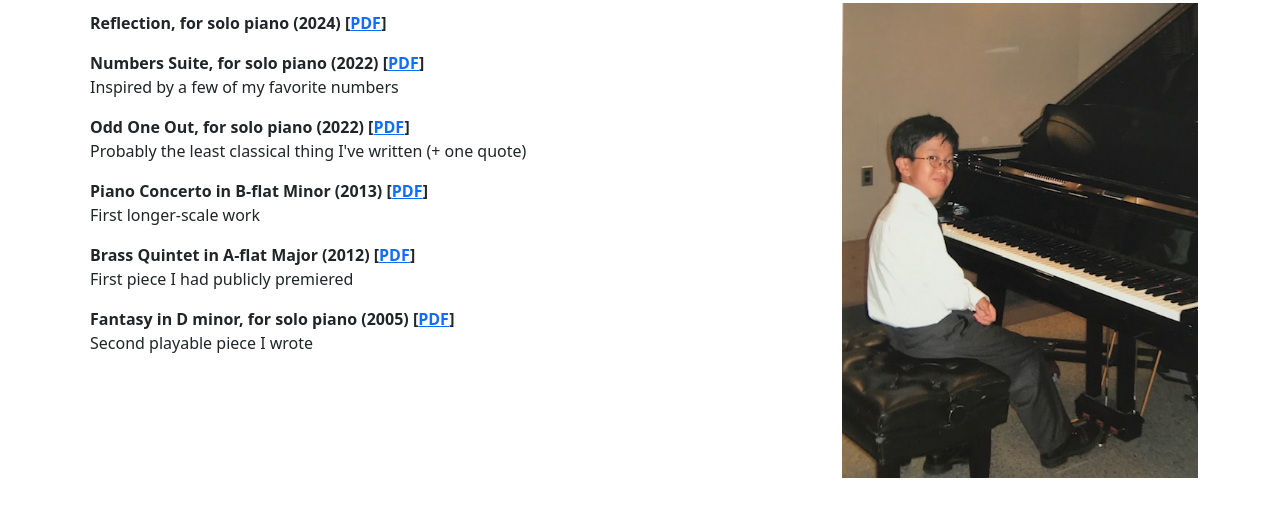
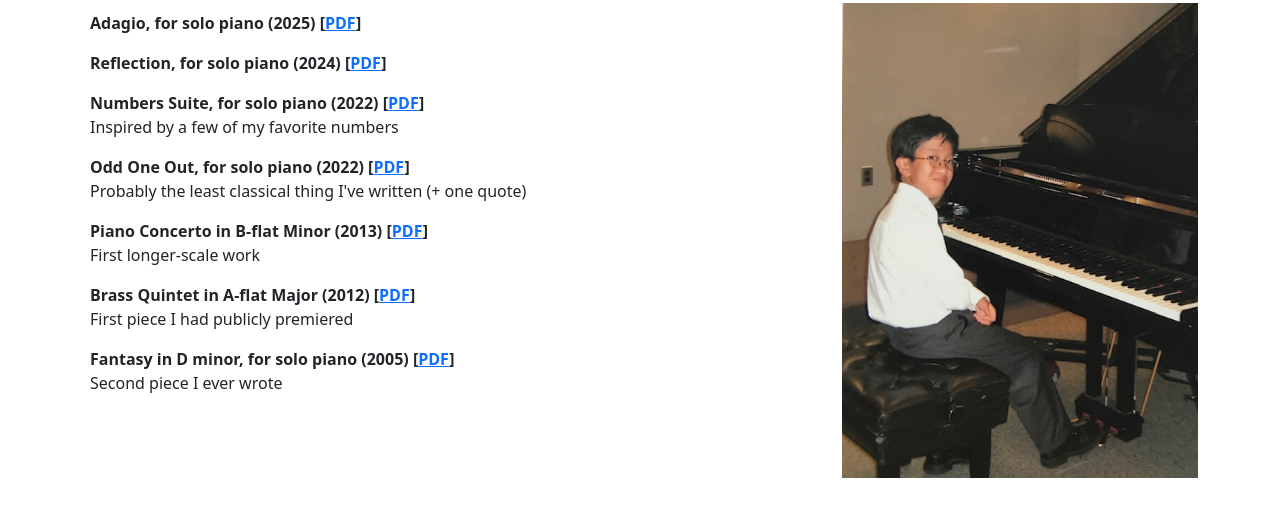
Before and after one commit to eugenekkim8/eugenekkim8.github.io, a plain HTML site: page music.html in a window 1280 px wide. Shown: the part 133-650 px from the top of the page. Drawn offline with nearby package versions, Linux system fonts and the light colour scheme.

Commit message:
Add Adagio and update Reflections PDF

```diff
--- a/music.html
+++ b/music.html
@@ -37,6 +37,9 @@
           <h1>Compositions</h1>
           <div class = "col-md-8">
             <div class="container p-2">
+               <b>Adagio, for solo piano (2025) [<a href="assets/adagio.pdf">PDF</a>]</b><br>
+            </div>
+            <div class="container p-2">
                <b>Reflection, for solo piano (2024) [<a href="assets/reflection.pdf">PDF</a>]</b><br>
             </div>
             <div class="container p-2">
@@ -57,7 +60,7 @@
             </div>
             <div class="container p-2">
                <b>Fantasy in D minor, for solo piano (2005) [<a href="assets/fantasy_d_minor.pdf">PDF</a>]</b><br>
-               Second playable piece I wrote
+               Second piece I ever wrote
             </div>
           </div>
           <div class="col-md-4 text-center">
```
Also changed, not shown: 5 other files.
